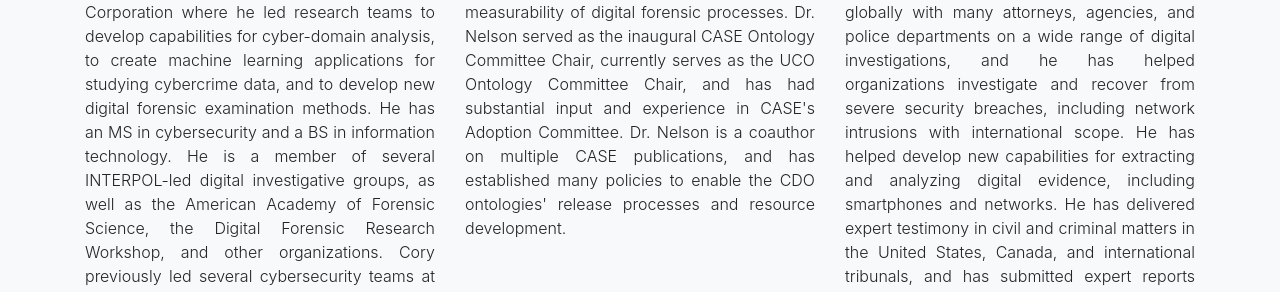
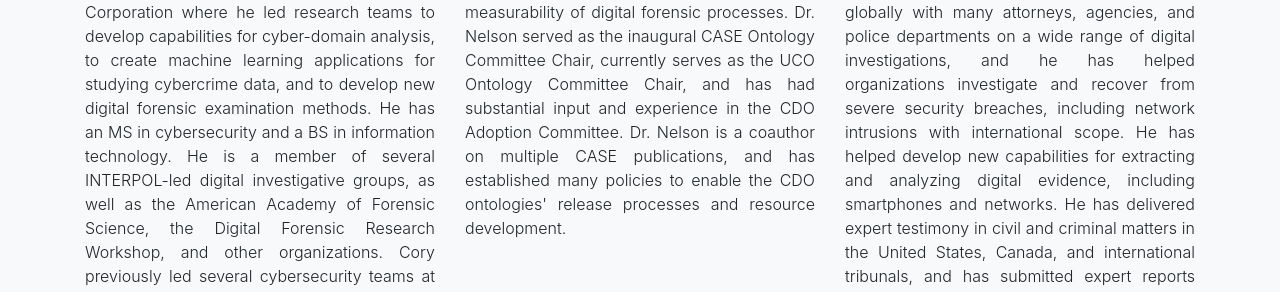
Before and after one commit to Cyber-Domain-Ontology/cdo.github.io, a Jekyll site: the page built from community/tsc.html, in a window 1280 px wide and 900 px high, scrolled down 627 px. Shown: the part 474-766 px from the top of the window. Built offline with Jekyll 4.4.1, drawn with Linux system fonts in a browser that asks for light colours; some of the changed text lies outside the part shown.

Commit message:
Update bio
Signed-off-by: Alex Nelson <alexander.nelson@nist.gov>

```diff
--- a/_data/tsc/participants.yml
+++ b/_data/tsc/participants.yml
@@ -21,7 +21,7 @@
     Dr. Nelson has a dual B.A./B.S. in Mathematics and Computer Science from The Evergreen State College, and a M.S. and Ph.D. in Computer Science from the
     University of California, Santa Cruz.  Dr. Nelson's research emphasizes foundational measurability of digital forensic processes.  Dr. Nelson
     served as the inaugural CASE Ontology Committee Chair, currently serves as the UCO Ontology Committee Chair, and has had substantial input and
-    experience in CASE's Adoption Committee.  Dr. Nelson is a coauthor on multiple CASE publications, and has established many policies to enable the CDO
+    experience in the CDO Adoption Committee.  Dr. Nelson is a coauthor on multiple CASE publications, and has established many policies to enable the CDO
     ontologies' release processes and resource development.
 - title: Academia Participant
   image: casey.jpg
```
